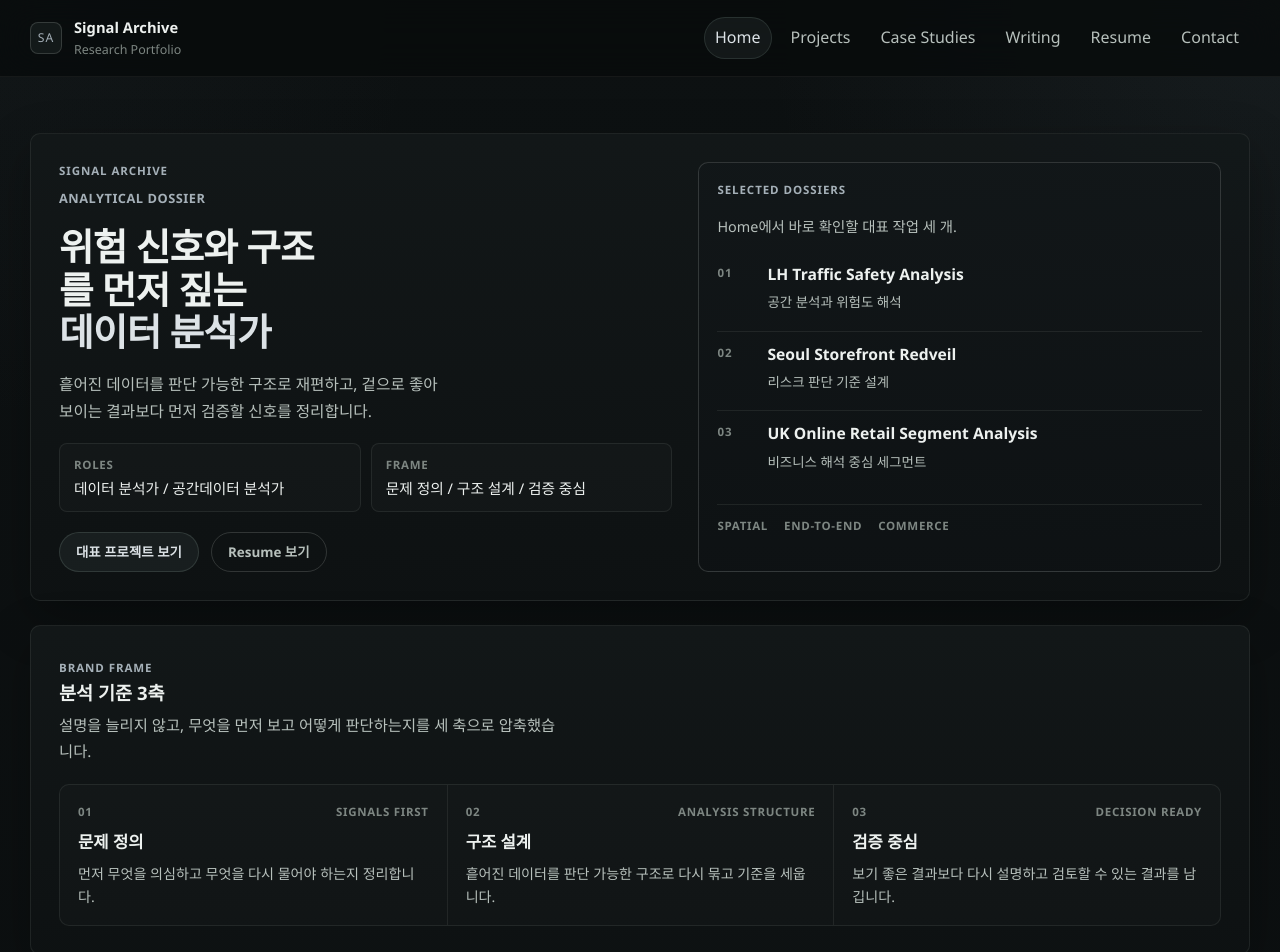
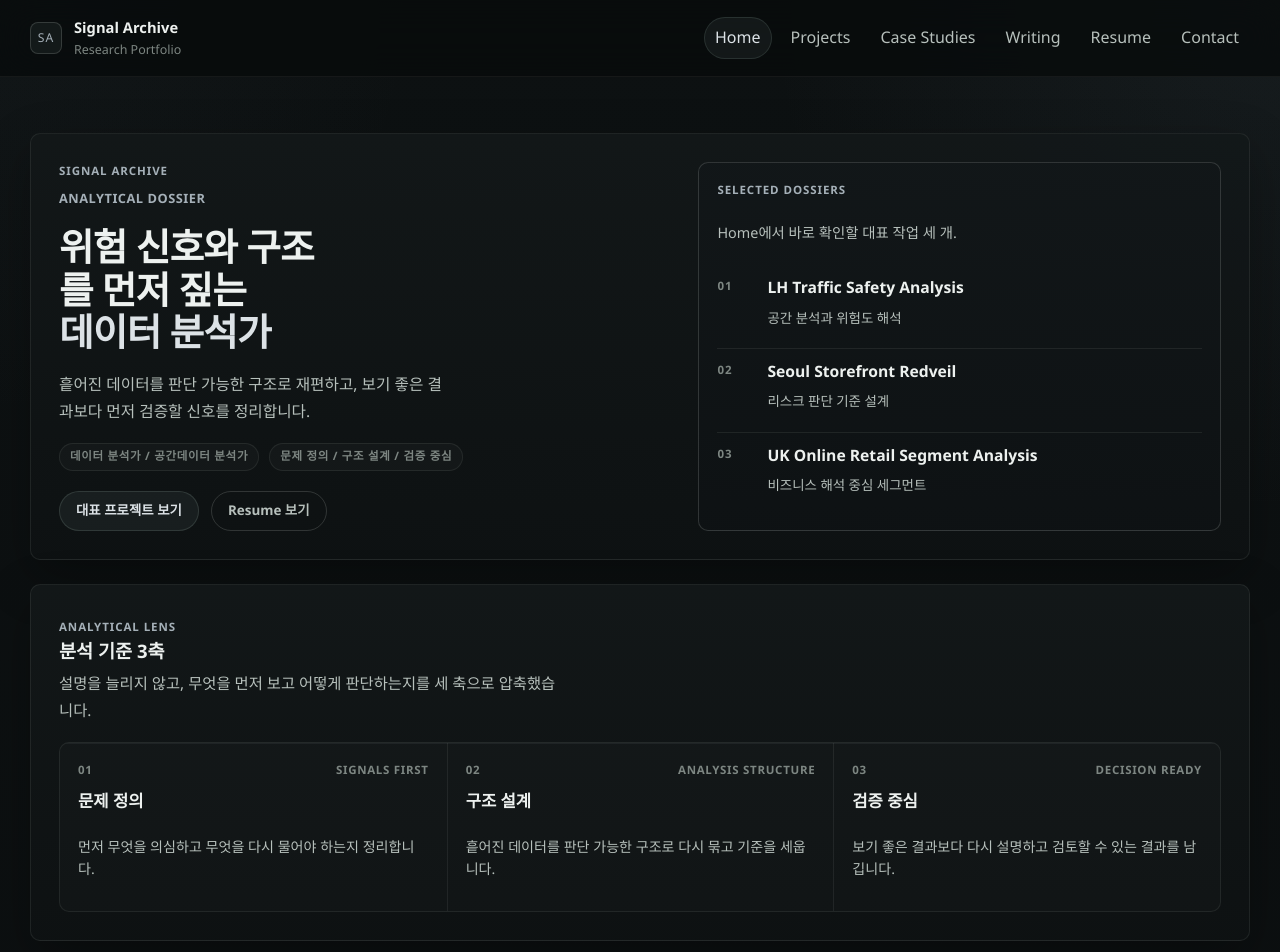
Before and after one commit to dffxonnb-cyber/signal-archive, a Next.js app: page / in a window 1280 px wide. Shown: the top 952 px of the page. Built offline with nearby package versions, Linux system fonts and the light colour scheme.

Commit message:
refactor(home): compress sections and sharpen dossier panels

```diff
--- a/app/globals.css
+++ b/app/globals.css
@@ -351,7 +351,7 @@ main {
 }
 
 .home-hero,
-.home-frame,
+.home-lens,
 .home-routes {
   padding: 28px;
 }
@@ -364,8 +364,8 @@ main {
 
 .home-hero__copy,
 .home-dossier,
-.home-frame__header,
-.home-frame-axis,
+.home-lens__header,
+.home-lens__axis,
 .home-selected,
 .home-project-card,
 .home-project-card__section,
@@ -379,7 +379,7 @@ main {
 }
 
 .home-hero__lead,
-.home-frame__header,
+.home-lens__header,
 .home-routes__intro {
   display: grid;
   gap: 8px;
@@ -404,26 +404,15 @@ main {
   line-height: 1.72;
 }
 
-.home-hero__meta-grid {
-  display: grid;
-  grid-template-columns: repeat(2, minmax(0, 1fr));
+.home-hero__meta-line {
+  display: flex;
+  flex-wrap: wrap;
   gap: 10px;
-  margin: 0;
 }
 
-.home-hero__meta-item {
-  display: grid;
-  gap: 4px;
-  padding: 12px 14px;
-  border: 1px solid var(--border);
-  border-radius: 8px;
-  background: rgba(255, 255, 255, 0.02);
-}
-
-.home-hero__meta-item dt,
-.home-dossier__footer span,
-.home-frame-axis__index,
-.home-frame-axis__label,
+.home-hero__meta-token,
+.home-lens__axis-index,
+.home-lens__axis-label,
 .home-project-card__section-label,
 .home-project-card__lens,
 .home-project-card__fact dt,
@@ -433,12 +422,16 @@ main {
   font-weight: 600;
   letter-spacing: 0.06em;
   text-transform: uppercase;
+  display: inline-flex;
+  align-items: center;
 }
 
-.home-hero__meta-item dd {
-  margin: 0;
-  font-size: 0.92rem;
-  line-height: 1.45;
+.home-hero__meta-token {
+  min-height: 28px;
+  padding: 0 10px;
+  border: 1px solid var(--border);
+  border-radius: 999px;
+  background: rgba(255, 255, 255, 0.025);
 }
 
 .home-hero__actions {
@@ -460,7 +453,6 @@ main {
 }
 
 .home-dossier__head p,
-.home-frame-axis p,
 .home-route strong,
 .home-route span {
   margin: 0;
@@ -527,19 +519,11 @@ main {
   line-height: 1.48;
 }
 
-.home-dossier__footer {
-  display: flex;
-  flex-wrap: wrap;
-  gap: 8px 16px;
-  padding-top: 12px;
-  border-top: 1px solid var(--border);
-}
-
-.home-frame {
+.home-lens {
   gap: 18px;
 }
 
-.home-frame__matrix {
+.home-lens__matrix {
   display: grid;
   grid-template-columns: repeat(3, minmax(0, 1fr));
   gap: 0;
@@ -547,33 +531,42 @@ main {
   border-radius: 10px;
   overflow: hidden;
   background: rgba(255, 255, 255, 0.015);
+  position: relative;
 }
 
-.home-frame-axis {
+.home-lens__matrix::before {
+  content: "";
+  position: absolute;
+  inset: 0;
+  pointer-events: none;
+  box-shadow: inset 0 1px 0 rgba(165, 176, 184, 0.08);
+}
+
+.home-lens__axis {
   gap: 10px;
   min-height: 100%;
   padding: 18px 18px 16px;
   border-left: 1px solid var(--border);
 }
 
-.home-frame-axis:first-child {
+.home-lens__axis:first-child {
   border-left: 0;
 }
 
-.home-frame-axis__top {
+.home-lens__axis-top {
   display: flex;
   align-items: center;
   justify-content: space-between;
   gap: 10px;
 }
 
-.home-frame-axis h3 {
+.home-lens__axis h3 {
   margin: 0;
   font-size: 1.04rem;
   line-height: 1.32;
 }
 
-.home-frame-axis p {
+.home-lens__axis p {
   color: var(--text-secondary);
   font-size: 0.88rem;
   line-height: 1.62;
@@ -631,10 +624,6 @@ main {
 .home-project-card__facts {
   padding: 14px 18px;
   border-top: 1px solid var(--border);
-}
-
-.home-project-card__section:first-of-type {
-  border-top: 0;
 }
 
 .home-project-card__title {
@@ -1202,7 +1191,7 @@ main {
   .home-routes,
   .page-header,
   .section-head--split,
-  .home-frame__matrix,
+  .home-lens__matrix,
   .home-selected__grid,
   .home-routes__grid,
   .project-grid--featured,
@@ -1213,12 +1202,12 @@ main {
     grid-template-columns: 1fr;
   }
 
-  .home-frame-axis {
+  .home-lens__axis {
     border-left: 0;
     border-top: 1px solid var(--border);
   }
 
-  .home-frame-axis:first-child {
+  .home-lens__axis:first-child {
     border-top: 0;
   }
 
@@ -1262,7 +1251,7 @@ main {
   }
 
   .home-hero,
-  .home-frame,
+  .home-lens,
   .home-routes {
     padding: 22px 20px;
   }
@@ -1279,7 +1268,6 @@ main {
   .filter-grid,
   .filter-grid--compact,
   .project-card__meta-grid,
-  .home-hero__meta-grid,
   .home-project-card__facts,
   .resume-profile-grid,
   .resume-strength-grid,
--- a/app/page.tsx
+++ b/app/page.tsx
@@ -4,14 +4,8 @@ import { HomeProjectCard } from "@/components/home-project-card";
 import { featuredProjects } from "@/content/projects";
 
 const heroMeta = [
-  {
-    label: "Roles",
-    value: "데이터 분석가 / 공간데이터 분석가",
-  },
-  {
-    label: "Frame",
-    value: "문제 정의 / 구조 설계 / 검증 중심",
-  },
+  "데이터 분석가 / 공간데이터 분석가",
+  "문제 정의 / 구조 설계 / 검증 중심",
 ];
 
 const frameItems = [
@@ -64,6 +58,7 @@ const homeProjectMeta: Record<
     lens: string;
     problem: string;
     roleLabel: string;
+    scopeLabel: string;
     tags: string[];
     impact: string;
     quickNote: string;
@@ -73,6 +68,7 @@ const homeProjectMeta: Record<
     lens: "spatial / public / risk",
     problem: "사고 건수 집계가 아니라 도시 인프라 관점에서 먼저 읽어야 할 위험 신호가 필요했다.",
     roleLabel: "spatial analysis / indicator design",
+    scopeLabel: "public safety / spatial risk reading",
     tags: ["공간 분석", "공공데이터", "위험 해석", "지표 설계"],
     impact: "교통안전 해석을 빈도 정리에서 우선순위 판단 구조로 전환한 사례.",
     quickNote: "공간 분석과 위험도 해석",
@@ -81,6 +77,7 @@ const homeProjectMeta: Record<
     lens: "end-to-end / decision tool",
     problem: "좋아 보이는 상가보다 매입 전에 먼저 걸러야 할 리스크 신호를 구조적으로 보여줄 필요가 있었다.",
     roleLabel: "service framing / web implementation",
+    scopeLabel: "commercial risk / end-to-end build",
     tags: ["리스크 기준", "SQL", "웹 구현", "상권 분석"],
     impact: "분석 결과를 문서에 멈추지 않고 웹 기반 판단 도구까지 연결한 사례.",
     quickNote: "리스크 판단 기준 설계",
@@ -89,6 +86,7 @@ const homeProjectMeta: Record<
     lens: "commerce / segmentation / insight",
     problem: "세그먼트 분류 자체보다, 어떤 고객 해석이 사업 판단으로 이어지는지가 더 중요했다.",
     roleLabel: "segment analysis / business reading",
+    scopeLabel: "retail data / business interpretation",
     tags: ["커머스", "세그먼트", "고객 해석", "인사이트"],
     impact: "리테일 데이터를 사업 질문과 연결된 해석 구조로 정리한 사례.",
     quickNote: "비즈니스 해석 중심 세그먼트",
@@ -118,18 +116,17 @@ export default function HomePage() {
             </h1>
 
             <p className="home-hero__summary">
-              흩어진 데이터를 판단 가능한 구조로 재편하고, 겉으로 좋아 보이는 결과보다 먼저 검증할
-              신호를 정리합니다.
+              흩어진 데이터를 판단 가능한 구조로 재편하고, 보기 좋은 결과보다 먼저 검증할 신호를
+              정리합니다.
             </p>
 
-            <dl className="home-hero__meta-grid">
+            <div className="home-hero__meta-line" aria-label="핵심 메타">
               {heroMeta.map((item) => (
-                <div className="home-hero__meta-item" key={item.label}>
-                  <dt>{item.label}</dt>
-                  <dd>{item.value}</dd>
-                </div>
+                <span className="home-hero__meta-token" key={item}>
+                  {item}
+                </span>
               ))}
-            </dl>
+            </div>
 
             <div className="button-row home-hero__actions">
               <Link className="button-link" href="/projects">
@@ -158,19 +155,13 @@ export default function HomePage() {
                 </Link>
               ))}
             </div>
-
-            <div className="home-dossier__footer">
-              <span>spatial</span>
-              <span>end-to-end</span>
-              <span>commerce</span>
-            </div>
           </aside>
         </section>
 
-        <section className="surface-card home-frame">
-          <div className="home-frame__header">
+        <section className="surface-card home-lens">
+          <div className="home-lens__header">
             <div>
-              <span className="eyebrow">Brand Frame</span>
+              <span className="eyebrow">Analytical Lens</span>
               <h2 className="section-title">분석 기준 3축</h2>
             </div>
             <p className="page-intro">
@@ -178,12 +169,12 @@ export default function HomePage() {
             </p>
           </div>
 
-          <div className="home-frame__matrix">
+          <div className="home-lens__matrix">
             {frameItems.map((item) => (
-              <article className="home-frame-axis" key={item.title}>
-                <div className="home-frame-axis__top">
-                  <span className="home-frame-axis__index">{item.index}</span>
-                  <span className="home-frame-axis__label">{item.label}</span>
+              <article className="home-lens__axis" key={item.title}>
+                <div className="home-lens__axis-top">
+                  <span className="home-lens__axis-index">{item.index}</span>
+                  <span className="home-lens__axis-label">{item.label}</span>
                 </div>
                 <h3>{item.title}</h3>
                 <p>{item.summary}</p>
@@ -213,6 +204,7 @@ export default function HomePage() {
                 problem={meta?.problem ?? project.summary}
                 project={project}
                 roleLabel={meta?.roleLabel ?? project.role.slice(0, 2).join(" / ")}
+                scopeLabel={meta?.scopeLabel ?? project.domains.slice(0, 2).join(" / ")}
                 tags={meta?.tags ?? project.problemTypes.slice(0, 4)}
               />
             ))}
--- a/components/home-project-card.tsx
+++ b/components/home-project-card.tsx
@@ -8,6 +8,7 @@ type HomeProjectCardProps = {
   lens: string;
   problem: string;
   roleLabel: string;
+  scopeLabel: string;
   tags: string[];
   impact: string;
 };
@@ -18,6 +19,7 @@ export function HomeProjectCard({
   lens,
   problem,
   roleLabel,
+  scopeLabel,
   tags,
   impact,
 }: HomeProjectCardProps) {
@@ -46,8 +48,8 @@ export function HomeProjectCard({
           <dd>{roleLabel}</dd>
         </div>
         <div className="home-project-card__fact">
-          <dt>Tools</dt>
-          <dd>{project.stack.slice(0, 3).join(" / ")}</dd>
+          <dt>Scope</dt>
+          <dd>{scopeLabel}</dd>
         </div>
       </dl>
 
```
